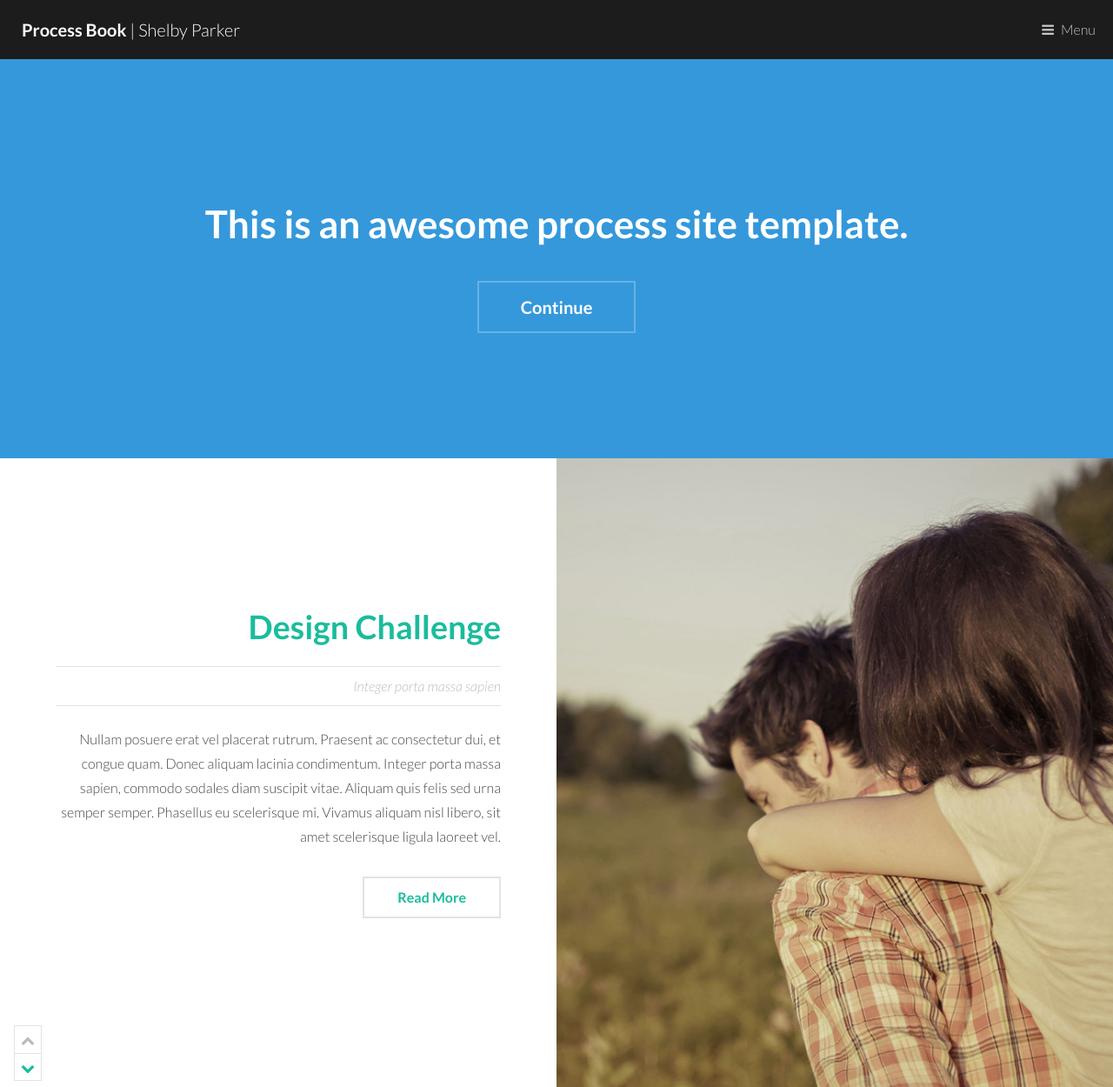
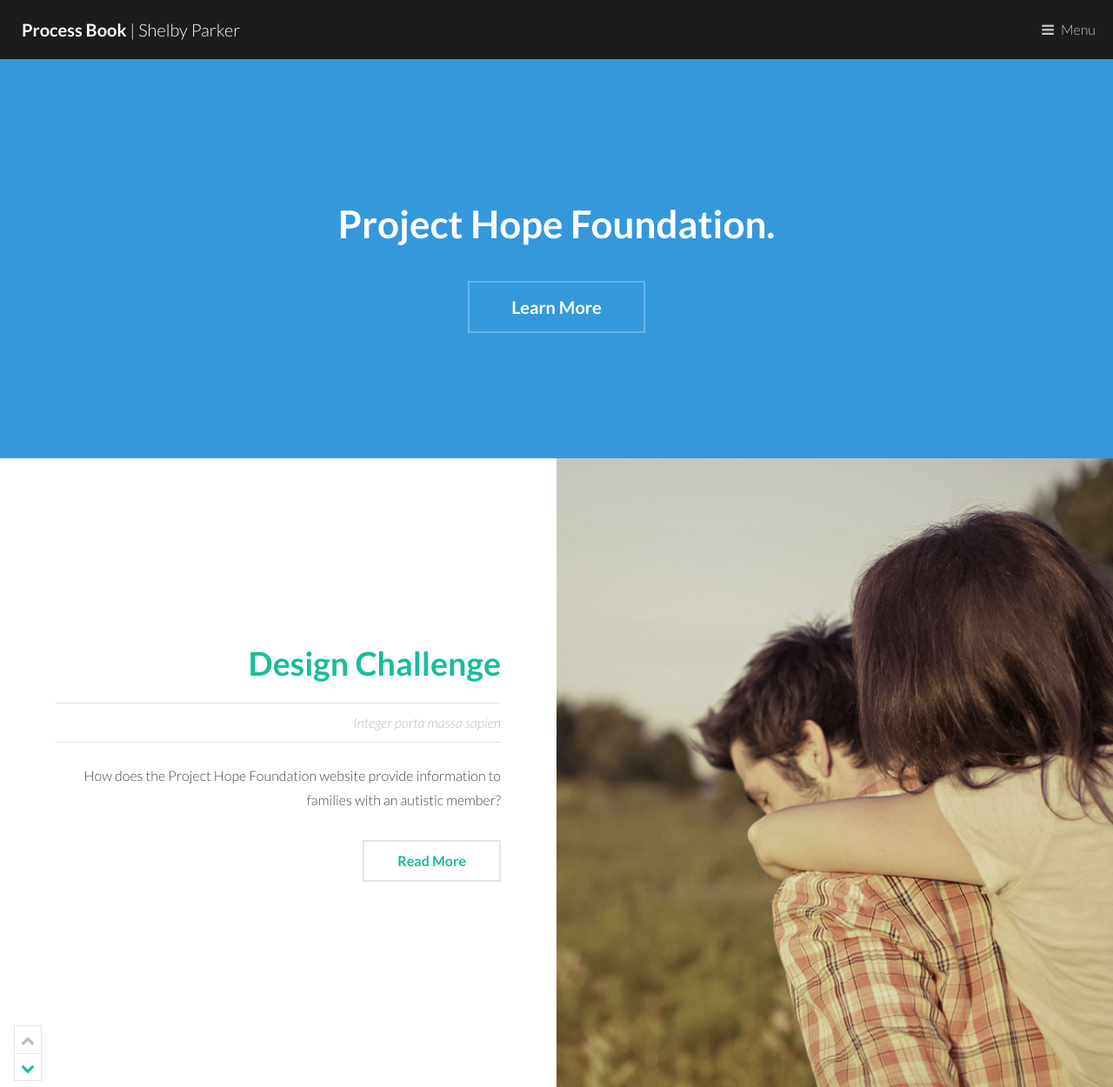
Before and after one commit to shelbyparker/project-hope-foundation, a plain HTML site: page index.html in a window 1280 px wide. Shown: the top 1250 px of the page at 87% size. Drawn offline with Linux system fonts and the light colour scheme.

Commit message:
front page

```diff
--- a/index.html
+++ b/index.html
@@ -32,9 +32,9 @@
 		<!-- Banner -->
 			<section id="banner">
 				<div class="inner">
-					<h1>This is an awesome process site template.</h1>
+					<h1>Project Hope Foundation.</h1>
 					<ul class="actions">
-						<li><a href="#one" class="button alt scrolly big">Continue</a></li>
+						<li><a href="#one" class="button alt scrolly big">Learn More</a></li>
 					</ul>
 				</div>
 			</section>
@@ -50,7 +50,7 @@
 							<h2><a href="generic.html">Design Challenge</a></h2>
 							<p class="info">Integer porta massa sapien</p>
 						</header>
-						<p>Nullam posuere erat vel placerat rutrum. Praesent ac consectetur dui, et congue quam. Donec aliquam lacinia condimentum. Integer porta massa sapien, commodo sodales diam suscipit vitae. Aliquam quis felis sed urna semper semper. Phasellus eu scelerisque mi. Vivamus aliquam nisl libero, sit amet scelerisque ligula laoreet vel.</p>
+						<p>How does the Project Hope Foundation website provide information to families with an autistic member?</p>
 						<ul class="actions">
 							<li><a href="generic-page.html" class="button alt">Read More</a></li>
 						</ul>
```
Also changed, not shown: 1 other file.
